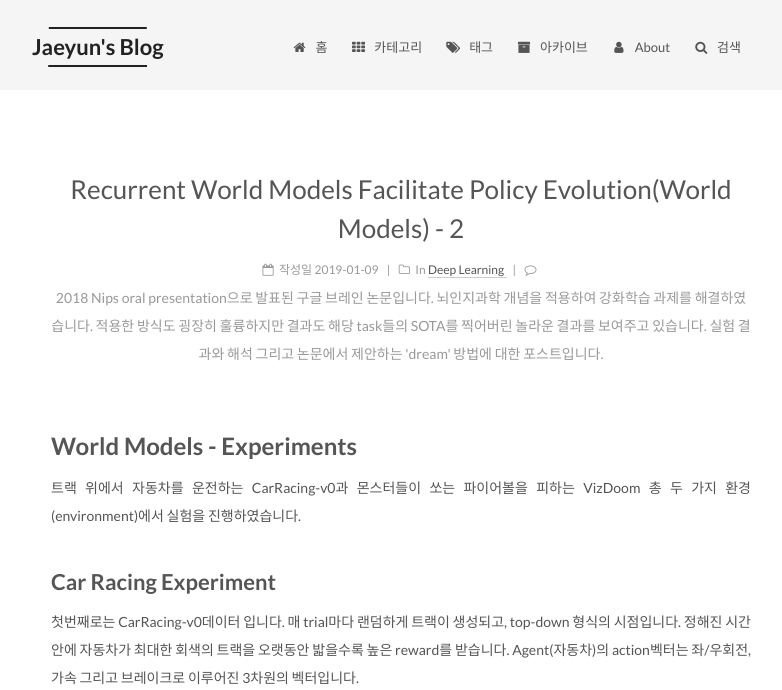
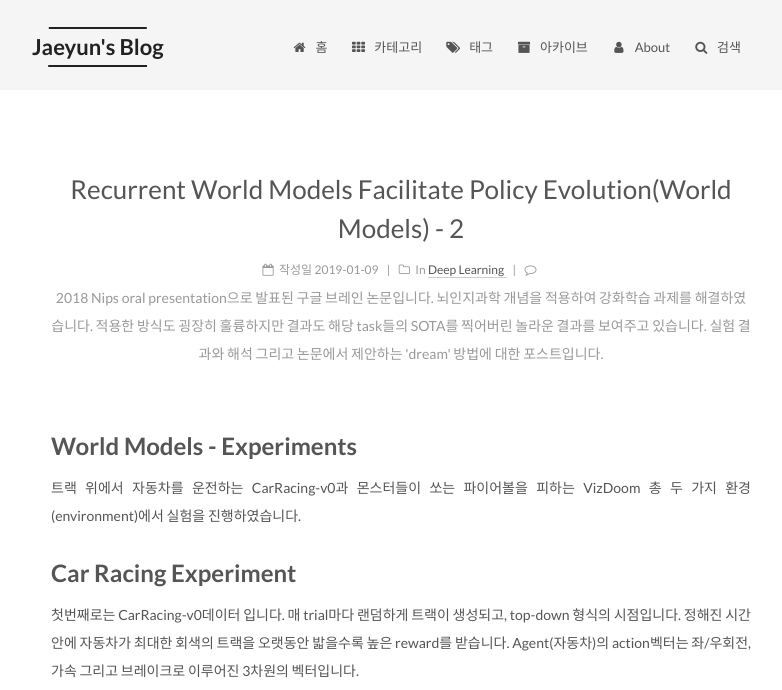
Before and after one commit to Jayhey/Jayhey.github.io, a Jekyll site: the page built from _posts/2019-01-09-WorldModels_2.md, in a window 1280 px wide. Shown: the top 690 px of the page, without its empty margins (239-1021 px from the left). Built offline with Jekyll 4.4.1, drawn with Linux system fonts in a browser that asks for light colours; formulas are drawn with MathJax 3; comment, search, counter and statistics services are not loaded; grey boxes are pictures that could not be loaded.

Commit message:
index 수정

```diff
--- a/_posts/2019-01-09-WorldModels_2.md
+++ b/_posts/2019-01-09-WorldModels_2.md
@@ -13,7 +13,7 @@
 
 트랙 위에서 자동차를 운전하는 CarRacing-v0과 몬스터들이 쏘는 파이어볼을 피하는 VizDoom 총 두 가지 환경(environment)에서 실험을 진행하였습니다.
 
-## Car Racing Experiment
+# Car Racing Experiment
 
 첫번째로는 CarRacing-v0데이터 입니다. 매 trial마다 랜덤하게 트랙이 생성되고, top-down 형식의 시점입니다. 정해진 시간 안에 자동차가 최대한 회색의 트랙을 오랫동안 밟을수록 높은 reward를 받습니다. Agent(자동차)의 action벡터는 좌/우회전, 가속 그리고 브레이크로 이루어진 3차원의 벡터입니다.
 
@@ -35,7 +35,7 @@
 
 
 
-### V Model Only
+## V Model Only
 
 사실 observation의 정보를 잘 담아낼 수 있는 representation만 가지고 있다면 agent를 학습시키는 것은 어려운 일이 아닙니다. 이전 강화학습 연구들도 이러한 방식으로 학습을 진행한 경우가 많았습니다. 추가적인 실험을 위해 논문에서도 M을 사용하지 않고 V만 사용하여 학습을 진행합니다. 수식으로 나타내면 아래와 같습니다.
 
@@ -48,7 +48,7 @@
 학습을 잘 하기는 하지만, 엄청 비틀거리면서 운행하며 급코너 구간에서는 트랙을 벗어나는 모습을 볼 수 있습니다. 100번의 실험을 진행하였을 때 $632\pm 251$점을 얻었으며 이는 OpenAI Gym leaderboard의 다른 방법들과 비슷한 성능입니다. Single layer인 C에 추가적으로 hidden layer를 추가하여 파라미터 수를 증가시키면 $788\pm 141$점으로 향상되기는 하였지만 여전히 아쉬운 면이 있습니다.
 
 
-### Full World Model (V and M)
+## Full World Model (V and M)
 
 이번에는 V와 M모두 사용한 결과물입니다. V를 사용하면 현재 어떤 상황인지는 알 수 있지만 V와 M 모두 사용하면 현재 상황 뿐만 아니라 미래 상황에 대한 정보까지 C에 입력할 수 있습니다.
 
@@ -62,7 +62,7 @@
 
 Full model을 사용하였더니 $906\pm21$점이라는 매우 높은 SOTA급 득점 기록을 세울 수 있었다고 합니다. 해당 실험 환경에서 평균 906점으로 평균 900점을 넘겨서 과제를 완전히 풀었습니다! 기존 Deep RL 방법론들은 입력으로 들어오는 프레임들에 edge-detection등과 같은 전처리 기법과 여러 프레임을 하나로 쌓는 추가적인 과정이 필요합니다. 그러나 논문에서 제안하는 방법론은 직접적으로 RGB 픽셀 값들을 VAE에 집어넣어 효율적으로 ${z}_{t}$를 뽑아낼 수 있습니다.
 
-### Car Racing Dreams
+## Car Racing Dreams
 
 해당 방법론의 MDN-RNN은 매 프레임마다 다음 시점 프레임의 latent vector ${z}_{t+1}$를 예측합니다. 그렇다면 새로 관측되는 프레임을 encode하지 않고 예측한 다음 시점의 latent vector를 지속적으로사용한다면 어떤 결과가 나올까요? 이를 'dream'이라는 표현을 사용하였습니다.
 
@@ -73,7 +73,7 @@
 
 
 
-## VizDoom Experiment: Learning inside of a Dream
+# VizDoom Experiment: Learning inside of a Dream
 
 서론에서 실제 사람들이 세상을 바라볼 때 전부를 똑같이 인식하는것이 아닌 뇌 속의 'model'을 통해 추상화된 representation만 바라본다는 언급을 했습니다. 이 가정이 맞다면 방금 이야기 하였듯이 dream environment로 학습한 모델이 실제 세계에서도 잘 작동해야합니다.
 
@@ -81,7 +81,7 @@
 
 학습 데이터는 위와 같습니다. 하나의 rollout당 최대 60초(2100 time steps)까지 진행되는 환경이며 agent는 적이 발사하는 총알? fireball?을 좌 우로 움직이며 피해서 살아남아야 합니다. 20초(750 time steps)까지 살아남을 경우 생존하였다고 판단합니다(~~실제로 사람이 직접 해봐도 생각보다 어려운 게임입니다~~).
 
-### Procedure
+## Procedure
 
 <div>CarRacing 실험과 비슷하지만 몇 가지 다른 점이 있습니다. 이전 실험에서는 다음 latent vector ${z}_{t}$만 예측해도 된다면, VizDoom에서는 agent가 사망할 수도 있기 때문에 다음 프레임에서 agent의 생존 여부 ${d}_{t}$도 예측하게 하였습니다. </div>
 
@@ -96,7 +96,7 @@
 <div align='center'><img src="https://i.imgur.com/DZU4TNr.gif" title="학습이 완료된 agent" /></div>
 
 
-### Training Inside of the Dream
+## Training Inside of the Dream
 
 M에서 예측한 latent vector를 V를 사용하여 decode한 결과는 아래와 같습니다. 가상으로 꿈 속에서 학습을 진행합니다.
 
@@ -108,7 +108,7 @@
 
 위 gif파일을 보시면 encode 되는 프레임과는 다르게 다시 reconstruct되는 프레임은 약간 부정확한 것을 확인할 수 있습니다. 특히 몬스터 숫자들이 부정확하게 표현되는데, agent의 생존에 중요한 벽이나 파이어볼은 제대로 잡아내고 있습니다.
 
-### Cheating the World Model
+## Cheating the World Model
 
 <div align='center'><img src="https://i.imgur.com/pQxYTfE.png" title="스트리트 파이터에서 와리가리(?) 중인 모습" /></div>
 
@@ -128,7 +128,7 @@
 
 $\tau$값이 너무 높아지만 오히려 agent가 너무 빨리 죽어버려서 학습을 제대로 하지 못하는 상황이 발생하는 것을 확인할 수 있습니다.
 
-## Iterative Training Procedure
+# Iterative Training Procedure
 
 논문에서 진행한 실험들은 상대적으로 간단하고 쉬운 task이기 때문에 random policy를 통해 나온 데이터로 괜찮은 model을 생성할 수 있었습니다. 만약 더 정교한 task의 경우에는 어떤 방식으로 접근하면 될까요? 이런 경우에는 다음과 같은 iterative training procedure이 필요하게 됩니다.
 
@@ -151,7 +151,7 @@
 ![Imgur](https://i.imgur.com/dkvSJX7.png)
 
 
-## 마치며
+# 마치며
 
 오랜만에 정말 재미있게 읽은 논문입니다. 구글 브레인에서 나오는 논문들이 인지과학과는 연관이 있는 경우가 많은데, 이번 논문도 특히 그렇습니다. 뭔가 진짜 사람처럼 생각하는 AI를 만들고자 하는 커다란 목표가 느껴지는 연구였습니다. 제가 올린 포스트들은 결국 원 저자 블로그 요약 + 제 생각을 정리해둔 것이니 저자 블로그도 꼭 다시 읽어보시길 권해드립니다.
 
```
Also changed, not shown: _posts/2019-01-08-WorldModels_1.md (+8 -8 lines).
